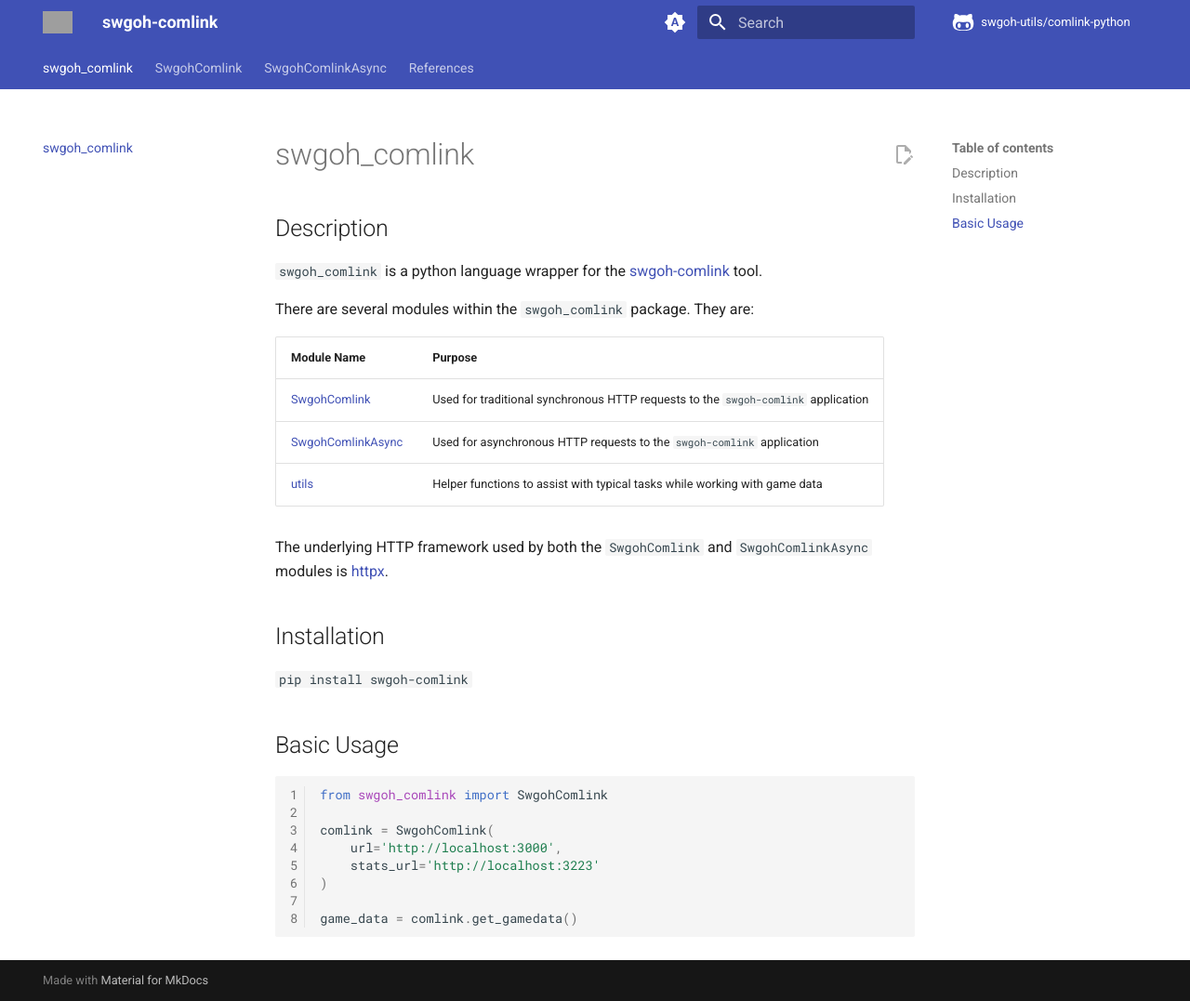
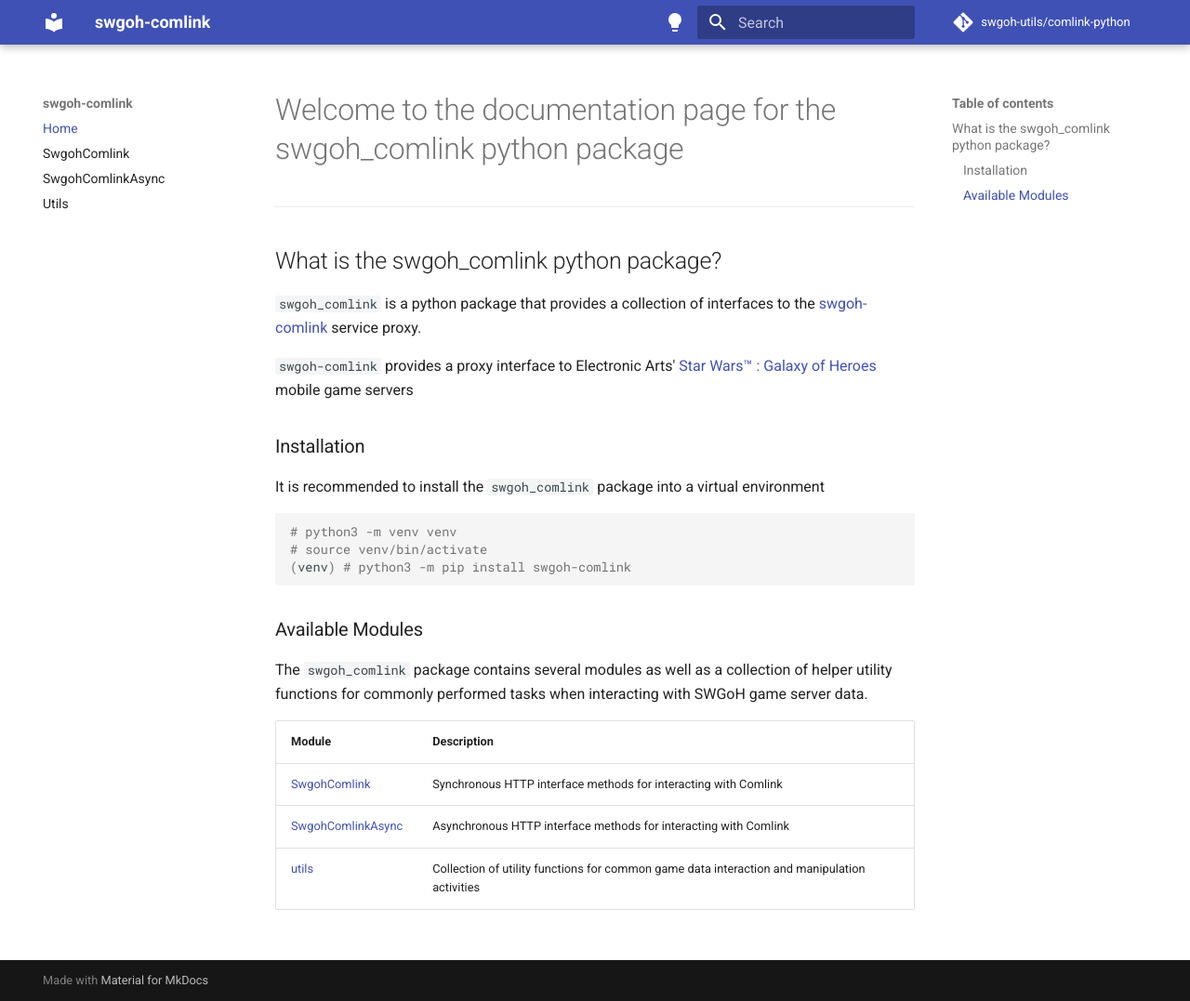
Before and after one commit to swgoh-utils/comlink-python, an MkDocs documentation site: the page built from docs/index.md, in a window 1280 px wide and 1077 px high. Shown: the whole window at 93% size. Built offline with MkDocs 1.6.1 and Material for MkDocs 9.7.7, drawn with Linux system fonts in a browser that asks for light colours; comment, search, counter and statistics services are not loaded; grey boxes are pictures that could not be loaded.

Commit message:
docs: mkdocs configuration files

````diff
--- a/docs/index.md
+++ b/docs/index.md
@@ -1,34 +1,29 @@
-# swgoh_comlink
+# Welcome to the documentation page for the swgoh_comlink python package
 
-## Description
+---
+## What is the swgoh_comlink python package?
 
-`swgoh_comlink` is a python language wrapper for the [swgoh-comlink](https://github.com/swgoh-utils/swgoh-comlink) tool.
+`swgoh_comlink` is a python package that provides a collection of interfaces to the [swgoh-comlink](https://github.com/swgoh-utils/swgoh-comlink) service proxy.
 
-There are several modules within the `swgoh_comlink` package. They are:
+`swgoh-comlink` provides a proxy interface to Electronic Arts' [Star Wars&trade; : Galaxy of Heroes](https://www.ea.com/games/starwars/galaxy-of-heroes) mobile game servers
 
-| Module Name                               | Purpose                                                                           |
-|-------------------------------------------|-----------------------------------------------------------------------------------|
-| [SwgohComlink](SwgohComlink.md)           | Used for traditional synchronous HTTP requests to the `swgoh-comlink` application |
-| [SwgohComlinkAsync](SwgohComlinkAsync.md) | Used for asynchronous HTTP requests to the `swgoh-comlink` application            |
-| [utils](/comlink-python/References/utils) | Helper functions to assist with typical tasks while working with game data        |
+### Installation
 
-The underlying HTTP framework used by both the `SwgohComlink` and `SwgohComlinkAsync` modules
-is [httpx](https://www.python-httpx.org/).
+It is recommended to install the `swgoh_comlink` package into a virtual environment
 
-## Installation
+```shell
+# python3 -m venv venv
+# source venv/bin/activate
+(venv) # python3 -m pip install swgoh-comlink
+```
 
-`pip install swgoh-comlink`
+### Available Modules
 
-## Basic Usage
+The `swgoh_comlink` package contains several modules as well as a collection of helper utility functions for commonly
+performed tasks when interacting with SWGoH game server data.
 
-```python
-from swgoh_comlink import SwgohComlink
-
-comlink = SwgohComlink(
-    url='http://localhost:3000',
-    stats_url='http://localhost:3223'
-)
-
-game_data = comlink.get_gamedata()
-
-```
+| Module                                      | Description                                                                                  |
+|---------------------------------------------|----------------------------------------------------------------------------------------------|
+| [SwgohComlink](swgoh_comlink.md)            | Synchronous HTTP interface methods for interacting with Comlink                              |
+| [SwgohComlinkAsync](swgoh_comlink_async.md) | Asynchronous HTTP interface methods for interacting with Comlink                             |
+| [utils](utils.md)                           | Collection of utility functions for common game data interaction and manipulation activities |
--- a/mkdocs.yml
+++ b/mkdocs.yml
@@ -1,108 +1,64 @@
 site_name: swgoh-comlink
+site_description: Python wrapper for swgoh-comlink proxy service
+site_url: https://github.com/swgoh-utils/comlink-python
+
+nav:
+  - Home: index.md
+  - SwgohComlink: swgoh_comlink.md
+  - SwgohComlinkAsync: swgoh_comlink_async.md
+  - Utils: utils.md
+
+repo_name: swgoh-utils/comlink-python
 repo_url: https://github.com/swgoh-utils/comlink-python
-repo_name: swgoh-utils/comlink-python
-docs_dir: docs
-site_url: https://swgoh-comlink.github.io/comlink-python
 
 theme:
   name: material
-  favicon: img/favicon.png
-  #  custom_dir: docs/overrides
-  features:
-    - header.autohide
-    - navigation.instant
-    - navigation.top
-    - navigation.tabs
-    - search.suggest
-    - search.share
-    - navigation.indexes
-    - navigation.prune
-    - toc.follow
-    - content.tooltips
-    - content.code.annotate
-    - content.action.edit
   palette:
-    # Palette toggle for automatic mode
-    - media: "(prefers-color-scheme)"
+    - scheme: 'default'
+      media: '(prefers-color-scheme: light)'
       toggle:
-        icon: material/brightness-auto
-        name: Switch to light mode
+        icon: 'material/lightbulb'
+        name: "Switch to dark mode"
+    - scheme: 'slate'
+      media: '(prefers-color-scheme: dark)'
+      primary: 'blue'
+      toggle:
+        icon: 'material/lightbulb-outline'
+        name: 'Switch to light mode'
+  highlightjs: true
+  hljs_languages:
+    - yaml
+    - rust
 
-    # Palette toggle for light mode
-    - media: "(prefers-color-scheme: light)"
-      scheme: default
-      toggle:
-        icon: material/brightness-7
-        name: Switch to dark mode
-
-    # Palette toggle for dark mode
-    - media: "(prefers-color-scheme: dark)"
-      scheme: slate
-      toggle:
-        icon: material/brightness-4
-        name: Switch to system preference
-  icon:
-    repo: fontawesome/brands/github-alt
-
-  logo: images/logo-minified.svg
-  font:
-    code: Roboto Mono
-
+extra_css:
+  - style.css
 
 plugins:
   - search
-  - awesome-pages
   - autorefs
-  - git-revision-date-localized:
-      fallback_to_build_date: true
-      enable_creation_date: true
   - mkdocstrings:
-      #    custom_templates: docs/templates
-      enable_inventory: true
+      default_handler: python
       handlers:
         python:
-          selection:
-            inherited_members: True
+          paths: [ src ]
+          options:
+            show_bases: false
+            heading_level: 3
+            inherited_members: true
+            group_by_category: false
+            show_category_heading: true
+            show_symbol_type_heading: true
+            show_symbol_type_toc: false
+            docstring_style: google
+            docstring_options:
+              ignore_init_summary: false
+              trim_doctest_flags: false
+              docstring_section_style: Spacy
+            merge_init_into_class: true
             filters:
               - "!^_"
-          rendering:
-            members_order: source
-            show_bases: True
-            show_root_toc_entry: False
-            group_by_category: True
-            heading_level: 3
-            show_if_no_docstring: True
-
 
 markdown_extensions:
-  - meta
-  - tables
   - admonition
-  - pymdownx.details
-  - pymdownx.snippets:
-      base_path: docs/_snippets
-      check_paths: True
-  - pymdownx.highlight:
-      linenums: true
-  - pymdownx.inlinehilite
-  - pymdownx.superfences
-  - pymdownx.emoji:
-      emoji_index: !!python/name:material.extensions.emoji.twemoji
-      emoji_generator: !!python/name:material.extensions.emoji.to_svg
-  - pymdownx.keys
-  - pymdownx.saneheaders
-  - pymdownx.smartsymbols
-  - pymdownx.tabbed
-  - pymdownx.tasklist
-  - pymdownx.tilde
-  - toc:
-      permalink: true
-      toc_depth: 6
-  - def_list
-  - pymdownx.tasklist:
-      custom_checkbox: true
-  - pymdownx.tabbed:
-      alternate_style: true
-  - abbr
-  - attr_list
-  - md_in_html
+  - codehilite:
+      css_class: highlight
````
Also changed, not shown: docs/References/SwgohComlinkAsync_class.md (deleted, +0 -12 lines), docs/References/SwgohComlink_class.md (deleted, +0 -12 lines), docs/References/utils.md (deleted, +0 -1 lines), docs/SwgohComlink.md (deleted, +0 -70 lines), docs/SwgohComlinkAsync.md (deleted, +0 -49 lines), 3 other files.
